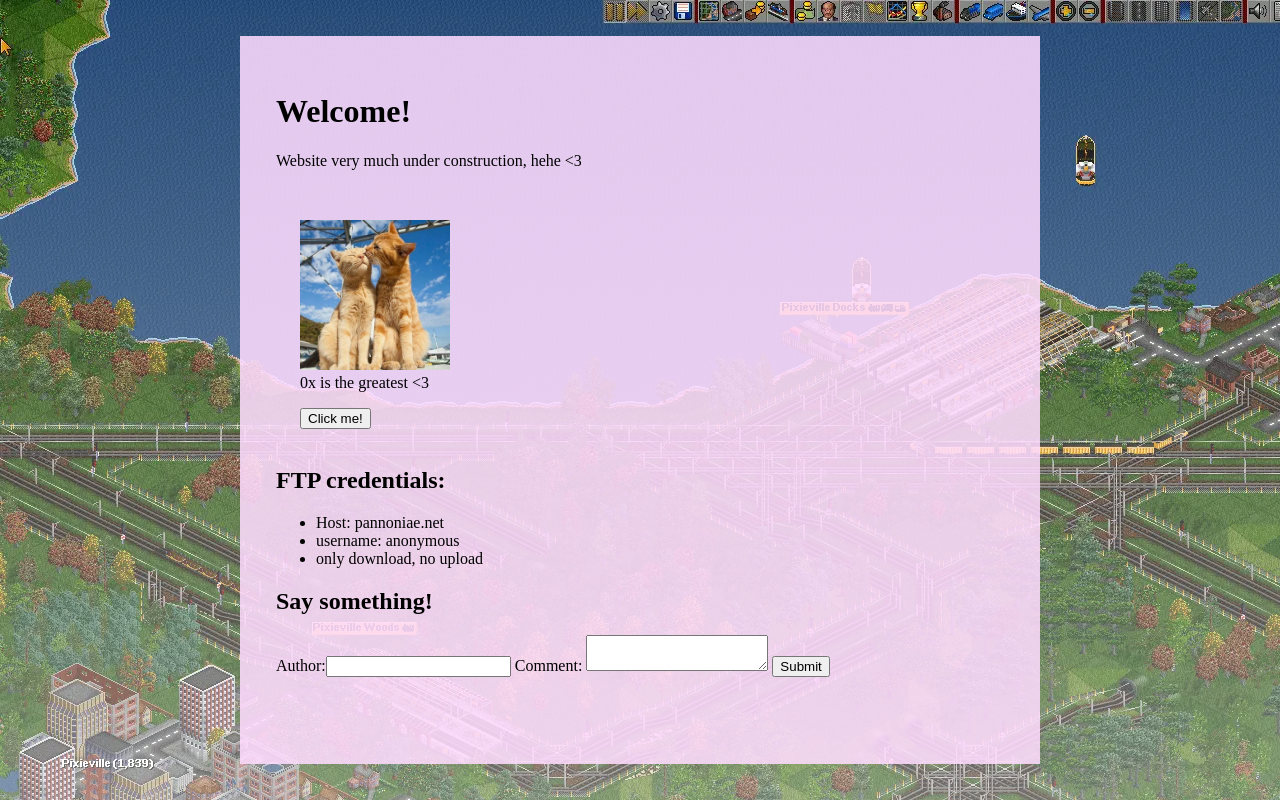
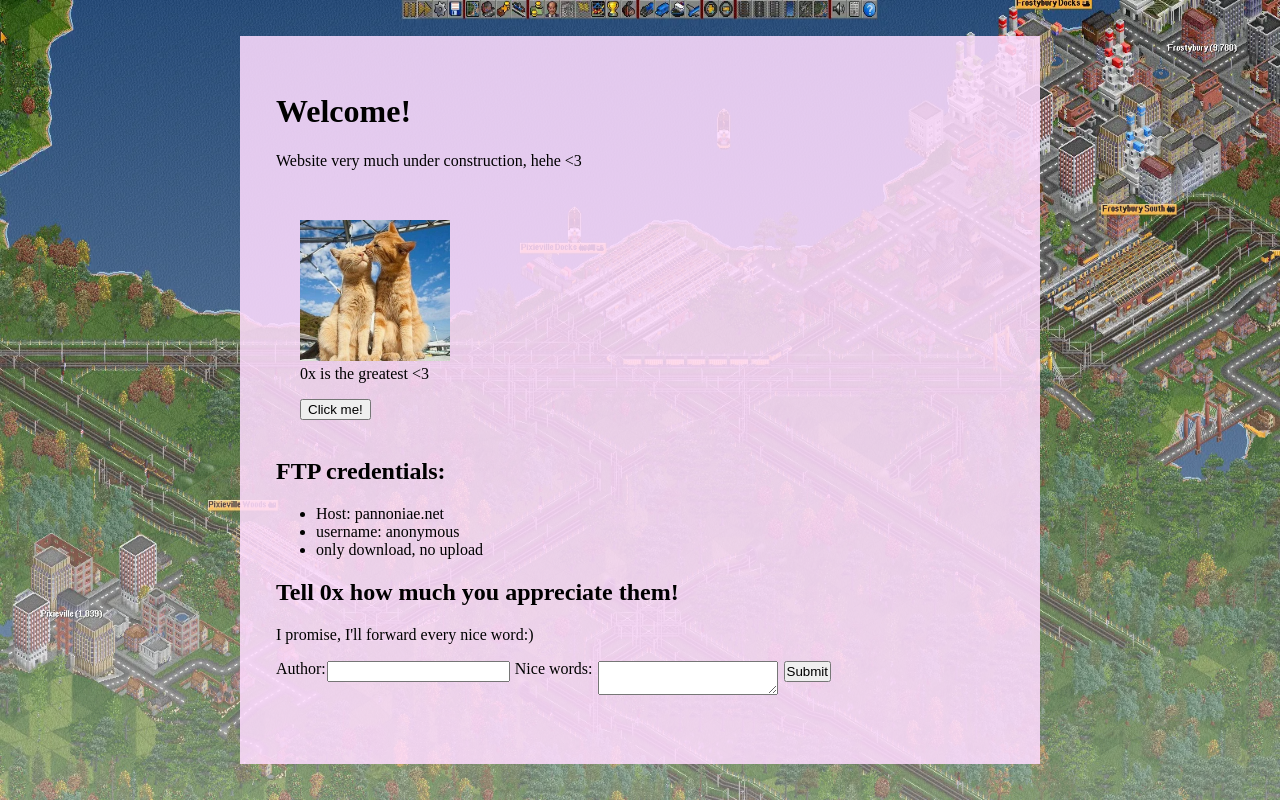
Before and after one commit to Pannoniae/weblove, a Flask app: page / in a window 1280 px wide. Run offline with Flask 3, Linux system fonts and the light colour scheme.

Commit message:
- resize images, remove webp detection

```diff
--- a/static/style.css
+++ b/dynamic/style.css
@@ -1,13 +1,14 @@
 body {
-    background-color: #837960;
     background-image: linear-gradient(
             to bottom, transparent, #FFFFFF66
-    ), url("background.webp");
-    background-repeat: no-repeat;
+    ), url("../static/background.webp");
+    background-color: #779263;
+    background-repeat: round;
     background-attachment: fixed;
 }
 
 html, body {
+    font-family: "Source Sans Pro", serif;
     margin: 0;
     padding: 0;
     display: flex;
@@ -31,3 +32,9 @@
 #mylove, #moobutton {
     margin-left: 24px;
 }
+
+textarea, input {
+    vertical-align: top;
+    margin: 1px;
+    padding: 1px;
+}
--- a/templates/index.html
+++ b/templates/index.html
@@ -3,8 +3,10 @@
 <head>
     <meta charset="UTF-8">
     <link rel="icon" type="image/jpeg" href="cow.jpg">
-    <link rel="stylesheet" href="./static/style.css">
+    <link rel="stylesheet" lazyload href="./dynamic/style.css">
     <title>0x appreciation</title>
+    <meta name="viewport" content="width=device-width">
+    <meta name="description" content="Pannoniae's website, dedicated to 0xb8000 appreciation.">
 </head>
 <body>
     {#    <img src="https://www.openttd.org/static/img/teaser/2.png" style="margin: auto; display: block">#}
@@ -14,7 +16,7 @@
             <p>Website very much under construction, hehe <3</p>
             <br>
             <figure id="mylove">
-                <img src="cow.jpg" alt="0x's awesomeness" width="150px" height="150px">
+                <img src="cow.webp" alt="0x's awesomeness" width="150px" height="141px">
                 <figcaption>0x is the greatest <3</figcaption>
             </figure>
             <button id="moobutton">Click me!</button>
@@ -27,11 +29,12 @@
                 <li>only download, no upload</li>
             </ul>
 
-            <h2>Say something!</h2>
+            <h2>Tell 0x how much you appreciate them!</h2>
+            <p>I promise, I'll forward every nice word:)</p>
             <form action="/api/submit" method="get">
                 <label for="author">Author:</label><input type="text" id="author" name="author">
                 <label>
-                    Comment:
+                    Nice words:
                     <textarea id="comment" name="comment"></textarea>
                 </label>
                 <input type="submit" value="Submit">
@@ -39,6 +42,6 @@
         </div>
     </div>
 
-    <script src="./static/moo.js"></script>
+    <script src="./dynamic/moo.js" async></script>
 </body>
 </html>
```
Also changed, not shown: cow.webp (added), cow_orig.jpg (renamed from cow.jpg), dynamic/moo.js (renamed from static/moo.js).
